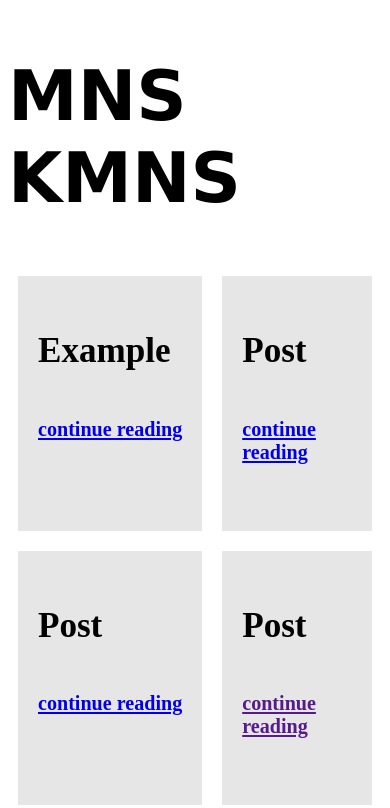
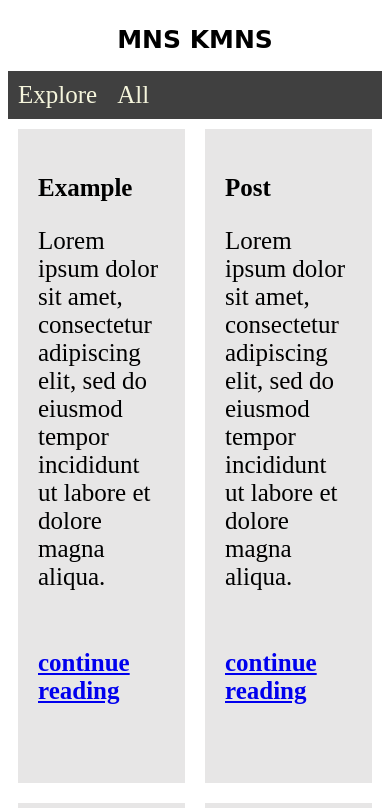
Before and after one commit to AbnAlsrag/MNS-KMNS, a plain HTML site: page blog/src/index.html in a window 390 px wide. Shown: the top 808 px of the page. Drawn offline with Linux system fonts and the light colour scheme.

Commit message:
IS THIS ENOUGH............................

```diff
--- a/blog/src/page/index.html
+++ b/blog/src/index.html
@@ -5,37 +5,48 @@
     <meta name="viewport" content="width=device-width, initial-scale=1.0">
     <title>Document</title>
 
-    <link rel="stylesheet" href="../style/index.css">
+    <link rel="stylesheet" href="style/index.css">
 </head>
 <body>
     <header>
         <h1>MNS KMNS</h1>
     </header>
 
+    <nav>
+        <a href="">Explore</a>
+        <a href="">All</a>
+    </nav>
+
     <div>
         <div id="cards">
             <div>
                 <h3>Example</h3>
-                <h6><a href="example_blog.html">continue reading</a></h6>
+                <p>Lorem ipsum dolor sit amet, consectetur adipiscing elit, sed do eiusmod tempor incididunt ut labore et dolore magna aliqua.</p>
+                <h6><a href="page/example_blog.html">continue reading</a></h6>
             </div>
             <div>
                 <h3>Post</h3>
+                <p>Lorem ipsum dolor sit amet, consectetur adipiscing elit, sed do eiusmod tempor incididunt ut labore et dolore magna aliqua.</p>
                 <h6><a href="https://www.youtube.com/watch?v=0FZUwL9JiJM">continue reading</a></h6>
             </div>
             <div>
                 <h3>Post</h3>
+                <p>Lorem ipsum dolor sit amet, consectetur adipiscing elit, sed do eiusmod tempor incididunt ut labore et dolore magna aliqua.</p>
                 <h6><a href="https://www.youtube.com/watch?v=HPBbsEbCcbU">continue reading</a></h6>
             </div>
             <div>
                 <h3>Post</h3>
+                <p>Lorem ipsum dolor sit amet, consectetur adipiscing elit, sed do eiusmod tempor incididunt ut labore et dolore magna aliqua.</p>
                 <h6><a href="">continue reading</a></h6>
             </div>
             <div>
                 <h3>Post</h3>
+                <p>Lorem ipsum dolor sit amet, consectetur adipiscing elit, sed do eiusmod tempor incididunt ut labore et dolore magna aliqua.</p>
                 <h6><a href="">continue reading</a></h6>
             </div>
             <div>
                 <h3>Post</h3>
+                <p>Lorem ipsum dolor sit amet, consectetur adipiscing elit, sed do eiusmod tempor incididunt ut labore et dolore magna aliqua.</p>
                 <h6><a href="">continue reading</a></h6>
             </div>
         </div>
--- a/blog/src/style/index.css
+++ b/blog/src/style/index.css
@@ -11,3 +11,23 @@
     padding: 20px;
     font-size: 30px;
 }
+
+nav {
+    display: flex;
+    justify-content: start;
+    align-items: center;
+    background-color: rgb(64, 64, 64);
+    font-size: 25px;
+    flex-grow: 1;
+}
+
+nav > a {
+    margin: 10px;
+
+    text-decoration: none;
+    color: beige;
+}
+
+h1 {
+    text-align: center;
+}
--- a/blog/src/style/main.css
+++ b/blog/src/style/main.css
@@ -12,11 +12,14 @@ footer {
 }
 
 
-@media (max-width:650px){
-    header {
-        display: flex;
-        justify-content: center;
+@media (max-width:650px) {
+    * {
         font-size: 35px;
-        font-family: cursive;
     }
 }
+
+@media (max-width:400px) {
+    * {
+        font-size: 25px;
+    }
+}
--- a/kidcalc/src/script/index.js
+++ b/kidcalc/src/script/index.js
@@ -7,8 +7,8 @@ login_btn.addEventListener("click", () => {
     const name = name_input.value;
     const birth = birth_input.value;
     const theme = theme_input.value;
-    localStorage.setItem("name", name);
-    localStorage.setItem("birth", birth);
+
     localStorage.setItem("theme", theme);
-    location.href = "kidcalc.html";
+
+    location.href = "page/kidcalc.html";
 });
--- /dev/null
+++ b/kidcalc/src/style/kidcalc-blue.css
@@ -0,0 +1,21 @@
+@import url("kidcalc.css");
+
+body {
+    background-color: rgb(55, 55, 184);
+}
+
+#display {
+    margin: 20px;
+    padding: 20px;
+    font-size: xx-large;
+    text-align: left;
+    border: 1px solid rgb(40, 56, 156);
+    color: rgb(201, 252, 16);
+    border-radius: 5px;
+}
+
+nav {
+    padding: 10px;
+    background-color: rgb(40, 56, 156);
+    font-size: x-large;
+}
--- /dev/null
+++ b/kidcalc/src/style/kidcalc-dark.css
@@ -0,0 +1,21 @@
+@import url("kidcalc.css");
+
+body {
+    background-color: black;
+}
+
+#display {
+    margin: 20px;
+    padding: 20px;
+    font-size: xx-large;
+    text-align: left;
+    border: 1px solid rgb(64, 64, 64);
+    color: whitesmoke;
+    border-radius: 5px;
+}
+
+nav {
+    padding: 10px;
+    background-color: rgb(64, 64, 64);
+    font-size: x-large;
+}
--- /dev/null
+++ b/kidcalc/src/style/kidcalc-light.css
@@ -0,0 +1,17 @@
+@import url("kidcalc.css");
+
+#display {
+    margin: 20px;
+    padding: 20px;
+    font-size: xx-large;
+    text-align: left;
+    border: 1px solid black;
+    color: black;
+    border-radius: 5px;
+}
+
+nav {
+    padding: 10px;
+    background-color: rgb(211, 205, 205);
+    font-size: x-large;
+}
```
Also changed, not shown: kidcalc/src/index.html (renamed from kidcalc/src/page/index.html, +3 -2 lines), kidcalc/src/page/kidcalc.html (+6 -2 lines), kidcalc/src/script/kidcalc.js (+13 -4 lines), kidcalc/src/style/kidcalc.css (+0 -10 lines).
